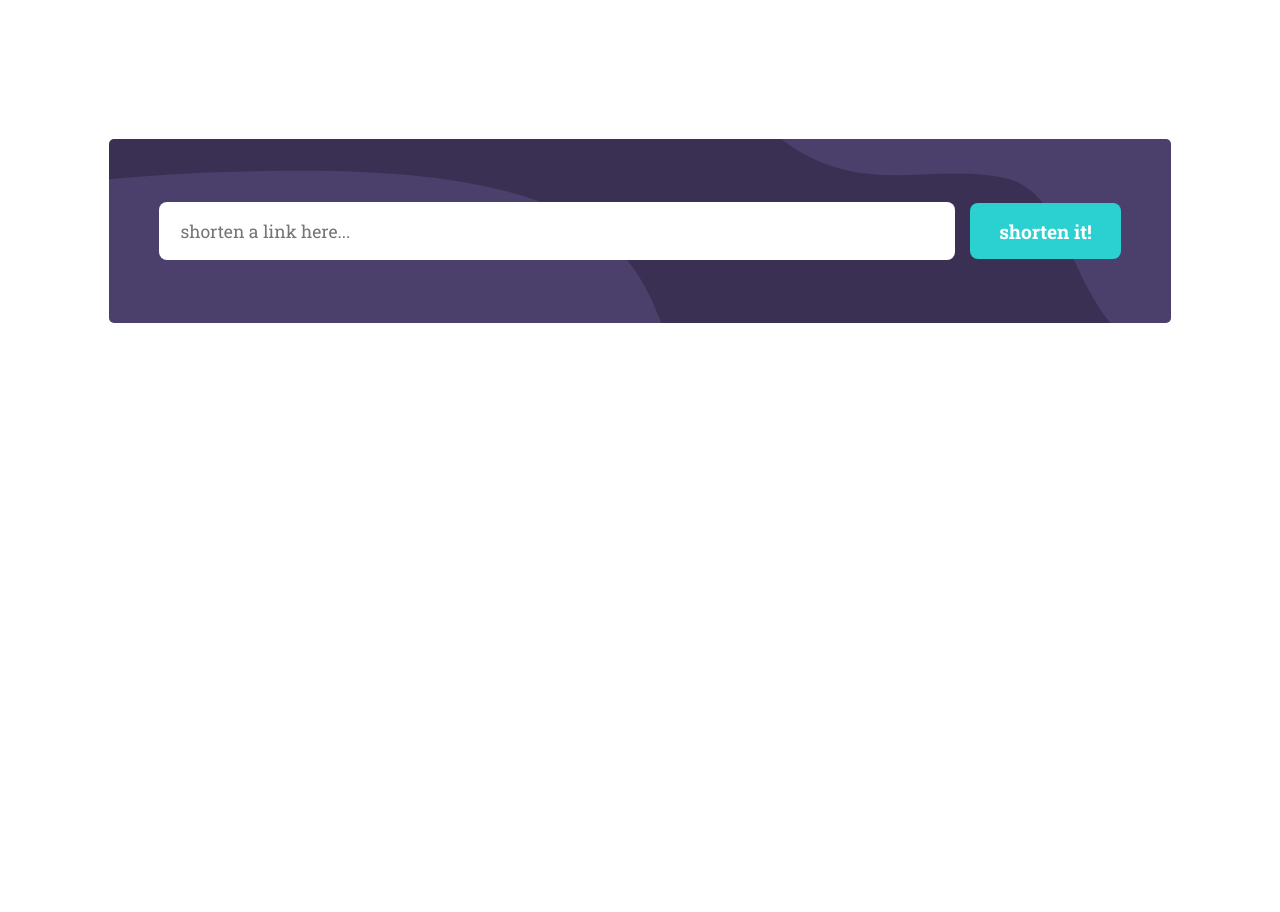
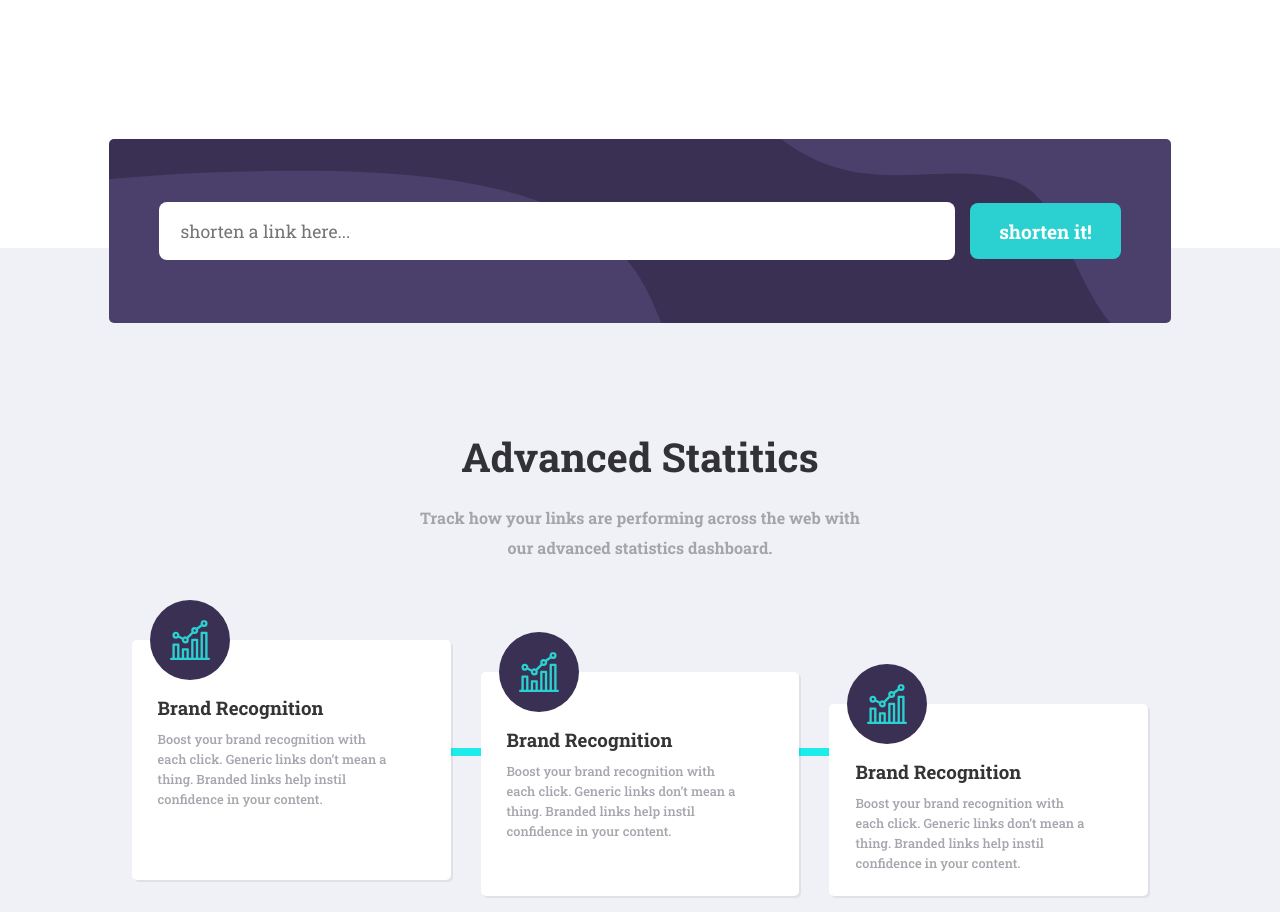
Before and after one commit to Sourav4554/shortly-clone, a plain HTML site: page index.html in a window 1280 px wide. Shown: the part 600-1512 px from the top of the page. Before the commit the page ends 925 px from the top, so only its background shows below. Drawn offline with Linux system fonts and the light colour scheme; a web font is replaced by a local one.

Commit message:
feat:statics  section created

```diff
--- a/index.html
+++ b/index.html
@@ -63,8 +63,7 @@
             </div>
           </div>
           <div class="for-image">
-
-            <img src="./images/illustration-working.svg" alt="">
+            <img src="./images/illustration-working.svg" alt="" />
           </div>
         </div>
       </div>
@@ -74,8 +73,7 @@
       <div class="link-shortner-container">
         <div class="link-shortner-sub-container">
           <div class="input-container">
-
-             <input type="text" placeholder="shorten a link here...">
+            <input type="text" placeholder="shorten a link here..." />
           </div>
           <div class="button-container">
             <button>shorten it!</button>
@@ -83,5 +81,69 @@
         </div>
       </div>
     </section>
+    <!-- advanced-statitics-section -->
+    <section>
+      <div class="main-statictics-container">
+        <div class="sub-statitics-container">
+          <div class="for-contents">
+            <div class="for-heading">
+              <h2>Advanced Statitics</h2>
+            </div>
+            <div class="for-para">
+              <p>
+                Track how your links are performing across the web with our
+                advanced statistics dashboard.
+              </p>
+            </div>
+          </div>
+          <div class="for-cards">
+            <div class="connector"></div>
+            <div class="card one">
+              <div class="image">
+                <img src="./images/icon-brand-recognition.svg" alt="" />
+              </div>
+              <div class="for-details">
+                <h3>Brand Recognition</h3>
+                <p>
+                  Boost your brand recognition with each click. Generic links
+                  don’t mean a thing. Branded links help instil confidence in
+                  your content.
+                </p>
+              </div>
+            </div>
+
+            <div class="card two">
+              <div class="image">
+                <img src="./images/icon-brand-recognition.svg" alt="" />
+              </div>
+
+              <div class="for-details">
+                <h3>Brand Recognition</h3>
+                <p>
+                  Boost your brand recognition with each click. Generic links
+                  don’t mean a thing. Branded links help instil confidence in
+                  your content.
+                </p>
+              </div>
+            </div>
+
+
+            <div class="card three">
+              <div class="image">
+                <img src="./images/icon-brand-recognition.svg" alt="" />
+              </div>
+              <div class="for-details">
+                <h3>Brand Recognition</h3>
+                <p>
+                  Boost your brand recognition with each click. Generic links
+                  don’t mean a thing. Branded links help instil confidence in
+                  your content.
+                </p>
+              </div>
+            </div>
+          </div>
+        </div>
+      </div>
+    </section>
   </body>
 </html>
--- a/style.css
+++ b/style.css
@@ -115,6 +115,7 @@ nav {
 /* link-shorter-section */
 .link-shortner-container {
   padding: 2px 15px;
+  position: sticky;
 }
 .link-shortner-sub-container {
   margin: 0 auto;
@@ -152,3 +153,111 @@ nav {
   border: none;
   font-weight: bold;
 }
+.main-statictics-container {
+  width: 100%;
+  margin-top: -6%;
+  background-color: #f0f1f6;
+}
+.sub-statitics-container {
+  /* background-color: #2bd0d1; */
+  width: 85%;
+  margin: 0 auto;
+  display: flex;
+  flex-direction: column;
+  align-items: center;
+  justify-content: center;
+  padding: 8px 15px;
+}
+.for-contents {
+  /* background-color: #fff; */
+  display: flex;
+  gap: 20px;
+  flex-direction: column;
+  padding: 5px 10px;
+  max-width: 460px;
+  margin-top: 16%;
+}
+.for-contents > .for-heading > h2 {
+  font-size: 2.5rem;
+  /* padding: 5px 8px; */
+  color: #313137;
+  text-align: center;
+  font-weight: bold;
+}
+.for-contents > .for-para > p {
+  text-align: center;
+  line-height: 30px;
+  color: #a4a4aa;
+  font-weight: bold;
+}
+.for-cards {
+  width: 98%;
+  margin: 0 auto;
+  margin-top: 3%;
+  display: grid;
+  grid-template-columns: repeat(3, 1fr);
+  gap: 30px;
+  place-content: center;
+  position: relative;
+  padding: 8px 10px;
+}
+.card {
+  background-color: #fff;
+ z-index: 999;
+  padding: 8px 18px;
+  max-height: 30vh;
+  border-radius: 5px;
+  box-shadow: 2px 2px #34313c15;
+}
+.for-details {
+  max-width: 250px;
+  padding: 15px 8px;
+  display: flex;
+  flex-direction: column;
+}
+.for-details > h3 {
+  color: #343435;
+  margin-bottom: 4%;
+  text-align: start;
+}
+.for-details > p {
+  color: #a7a5ad;
+  font-size: 0.8rem;
+  font-weight: 500;
+  line-height: 20px;
+}
+.card > .image {
+  border-radius: 50%;
+  background-color: #393053;
+  width: fit-content;
+  display: flex;
+  display: 30px;
+  flex-direction: column;
+  margin-top: -17%;
+}
+.card > .image > img {
+  object-fit: cover;
+  display: block;
+  margin: 0 auto;
+  width: 80px;
+  height: 80px;
+  padding: 20px;
+}
+.two{
+margin-top: 20%;
+}
+.three{
+margin-top: 30%;
+}
+.one{
+margin-top: 10%;
+}
+.connector{
+position: absolute;
+width: 50%;
+height: 1vh;
+background-color: #1eebeb;
+top: 50%;
+left: 50%;
+transform: translate(-50%,-50%);
+}
```
